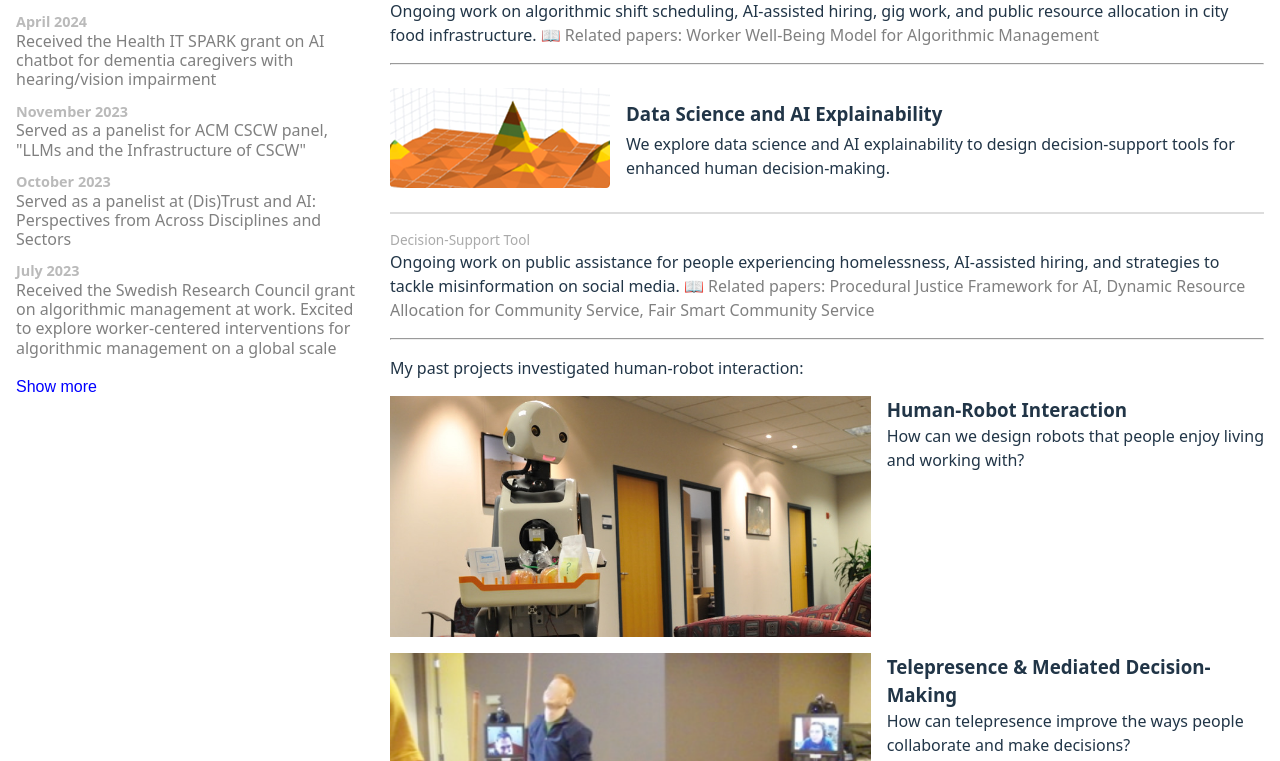
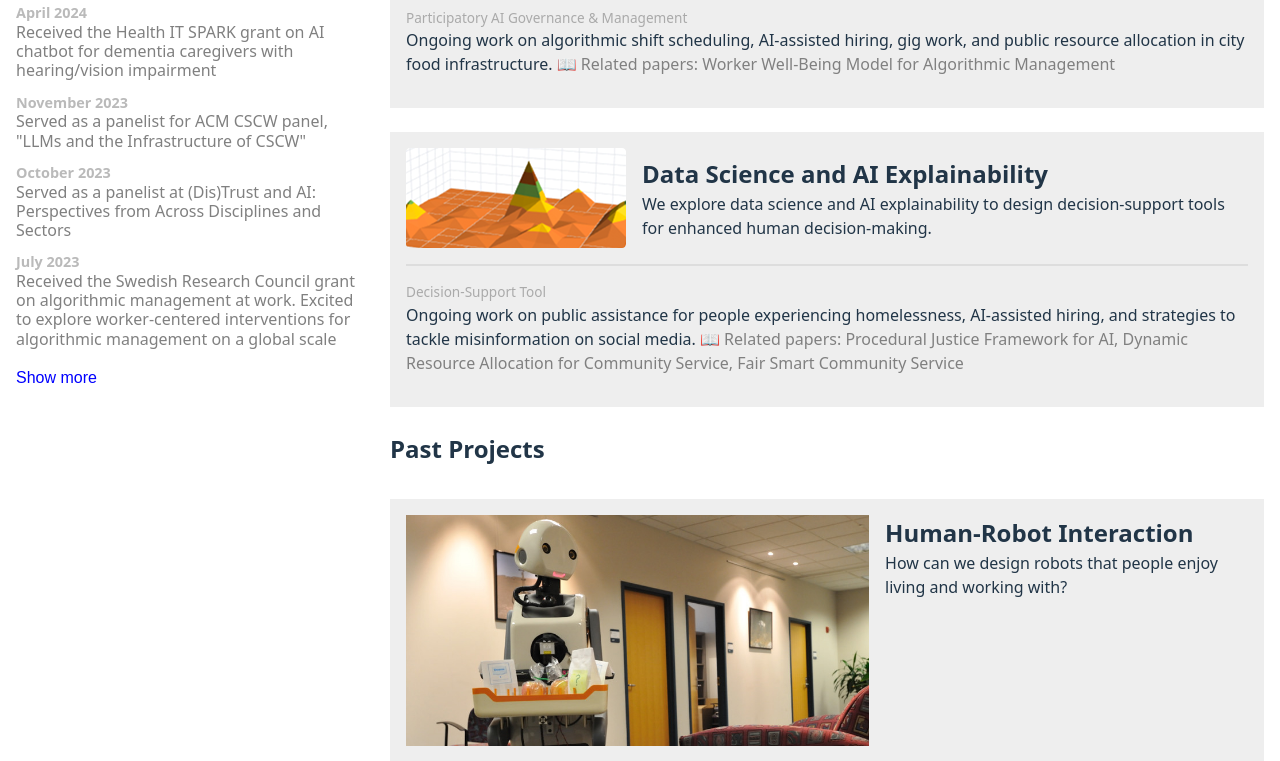
Before and after one commit to l-ohman/minlee.net, a React (Vite) app: page / in a window 1280 px wide. Shown: the part 1679-2440 px from the top of the page. Built offline with nearby package versions, Linux system fonts and the light colour scheme.

Commit message:
Research design testing

```diff
--- a/src/App.tsx
+++ b/src/App.tsx
@@ -15,9 +15,6 @@ export default function App() {
         <Bio />
         <hr />
         <Highlights />
-
-        <hr />
-
         <TabSelection />
       </div>
 
--- a/src/components/Highlights/highlights.css
+++ b/src/components/Highlights/highlights.css
@@ -11,6 +11,7 @@
   flex-flow: row-wrap;
   gap: 1rem;
   max-width: 100vw;
+  margin-bottom: 1rem;
 }
 
 .highlight {
@@ -26,6 +27,10 @@
   width: 500px;
   background-color: #eee;
   padding: 1rem;
+}
+
+.highlight-content {
+  margin-bottom: 0.5rem;
 }
 
 @media screen and (max-width: 768px) {
--- a/src/components/Highlights/index.tsx
+++ b/src/components/Highlights/index.tsx
@@ -10,7 +10,7 @@ export default function Highlights() {
         {highlights.map((highlight, idx) => (
           <div key={`highlight_${idx}`} className="highlight">
             {<highlight.Icon size="5rem" className="highlight-icon" />}
-              <p>{highlight.content}</p>
+            <p className="highlight-content">{highlight.content}</p>
           </div>
         ))}
       </div>
--- a/src/components/Publications/index.tsx
+++ b/src/components/Publications/index.tsx
@@ -27,6 +27,7 @@ export default function Publications() {
       <div id="publications">
         {publicationYears.map((publicationYear) => (
           <Fragment key={`pubyear_${publicationYear.year}`}>
+            <hr />
             <h3 className="publication-year">{publicationYear.year}</h3>
             {publicationYear.papers.map((paper) => (
               <div className="publication">
--- /dev/null
+++ b/src/components/Research/Alt/PastProjectAlt.tsx
@@ -0,0 +1,18 @@
+import type { PastProject } from "../../../data/research";
+
+export default function PastProjectAlt({
+  pastProject,
+}: {
+  pastProject: PastProject;
+}) {
+  return (
+    <div className="past-project-alt">
+      <img src={pastProject.image} />
+
+      <div>
+        <h3>{pastProject.title}</h3>
+        <p>{pastProject.description}</p>
+      </div>
+    </div>
+  );
+}
--- /dev/null
+++ b/src/components/Research/Alt/ProjectAlt.tsx
@@ -0,0 +1,22 @@
+import type { Project } from "../../../data/research";
+import SubProjectAlt from "./SubProjectAlt";
+
+export default function ProjectAlt({ project }: { project: Project }) {
+  return (
+    <div id="project-alt">
+      <div className="project-large-alt">
+        <img src={project.image} />
+        <div>
+          <h3>{project.title}</h3>
+          <p>{project.description}</p>
+        </div>
+      </div>
+
+      <hr className="project-divider" />
+
+      {project.subProjects?.map((subProject) => (
+        <SubProjectAlt key={subProject.title} subProject={subProject} />
+      ))}
+    </div>
+  );
+}
--- /dev/null
+++ b/src/components/Research/Alt/SubProjectAlt.tsx
@@ -0,0 +1,27 @@
+import { Fragment } from "react/jsx-runtime";
+import type { SubProject } from "../../../data/research";
+
+export default function SubProjectAlt({ subProject }: { subProject: SubProject }) {
+  return (
+    <div className="subproject">
+      <h4>{subProject.title}</h4>
+      <p>
+        {subProject.description}
+        {subProject.papers?.length && (
+          <span>
+            {" "}
+            📖 Related papers:{" "}
+            {subProject.papers.map((paper, idx) => (
+              <Fragment key={paper.title}>
+                <a target="_blank" href={paper.url}>
+                  {paper.title}
+                </a>
+                {idx !== subProject.papers!.length - 1 && `, `}
+              </Fragment>
+            ))}
+          </span>
+        )}
+      </p>
+    </div>
+  );
+}
--- a/src/components/Research/index.tsx
+++ b/src/components/Research/index.tsx
@@ -1,20 +1,25 @@
 import "./research.css";
 import { pastProjects, projects } from "../../data/research";
-import Project from "./Project";
-import PastProject from "./PastProject";
+// import Project from "./Project";
+// import PastProject from "./PastProject";
+import ProjectAlt from "./Alt/ProjectAlt";
+import PastProjectAlt from "./Alt/PastProjectAlt";
 
 export default function Research() {
   return (
     <>
       <p>I conduct research in the three complementary research threads:</p>
-      <hr />
+      {/* <hr /> */}
+
       {projects.map((project) => (
-        <Project key={project.title} project={project} />
+        <ProjectAlt key={project.title} project={project} />
       ))}
 
-      <p>My past projects investigated human-robot interaction:</p>
+      {/* <p>My past projects investigated human-robot interaction:</p> */}
+      <h2>Past Projects</h2>
+
       {pastProjects.map((pastProject) => (
-        <PastProject key={pastProject.title} pastProject={pastProject} />
+        <PastProjectAlt key={pastProject.title} pastProject={pastProject} />
       ))}
     </>
   );
--- a/src/components/Research/research.css
+++ b/src/components/Research/research.css
@@ -59,3 +59,53 @@
     margin: 0;
   }
 }
+
+/* testing new styling/redesign */
+#project-alt {
+  background: #eee;
+  /* box-shadow: 1px 1px 4px 1px rgba(0, 0, 0, 0.1); */
+  padding: 1rem;
+  margin-bottom: 1.5rem;
+}
+
+.project-large-alt {
+  display: flex;
+  gap: 1rem;
+  align-items: center;
+  margin-top: 0;
+
+  * {
+    margin: 0;
+  }
+
+  h3 {
+    font-size: 1.5rem;
+  }
+}
+
+.past-project-alt {
+  background: #eee;
+  padding: 1rem;
+  margin: 2rem auto;
+  display: flex;
+  gap: 1rem;
+
+  > img {
+    width: min(55%, 500px);
+  }
+
+  h3 {
+    font-size: 1.5rem;
+  }
+
+  h3,
+  p {
+    margin: 0;
+  }
+
+  /* flipping every other element ? check with meah */
+  &:nth-child(odd) {
+    /* flex-direction: row-reverse; */
+    /* text-align: right; */
+  }
+}
```
